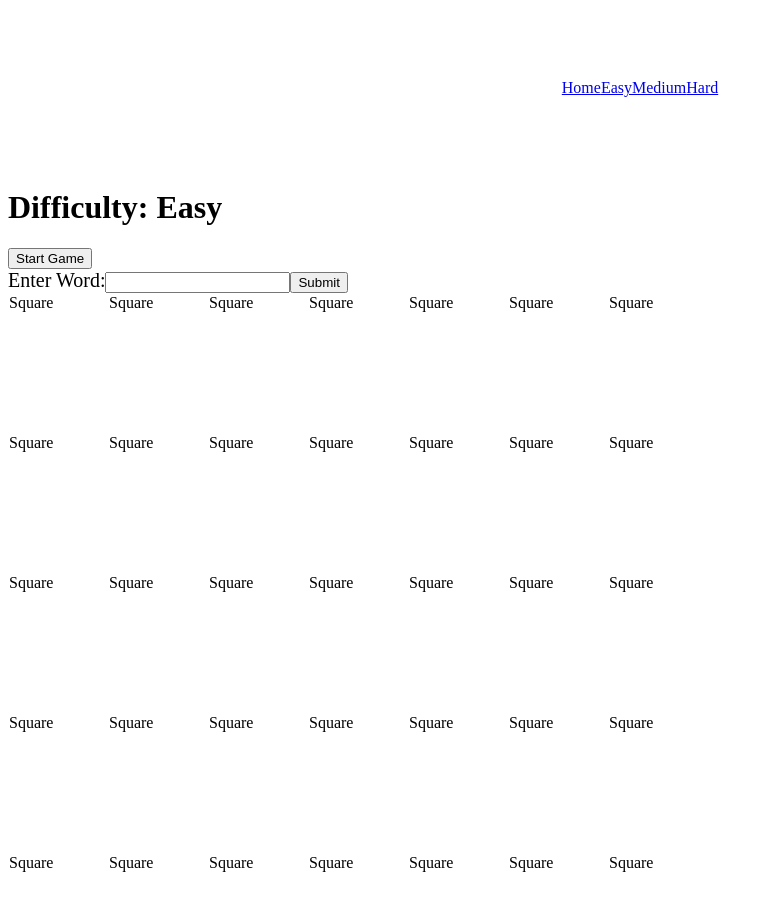
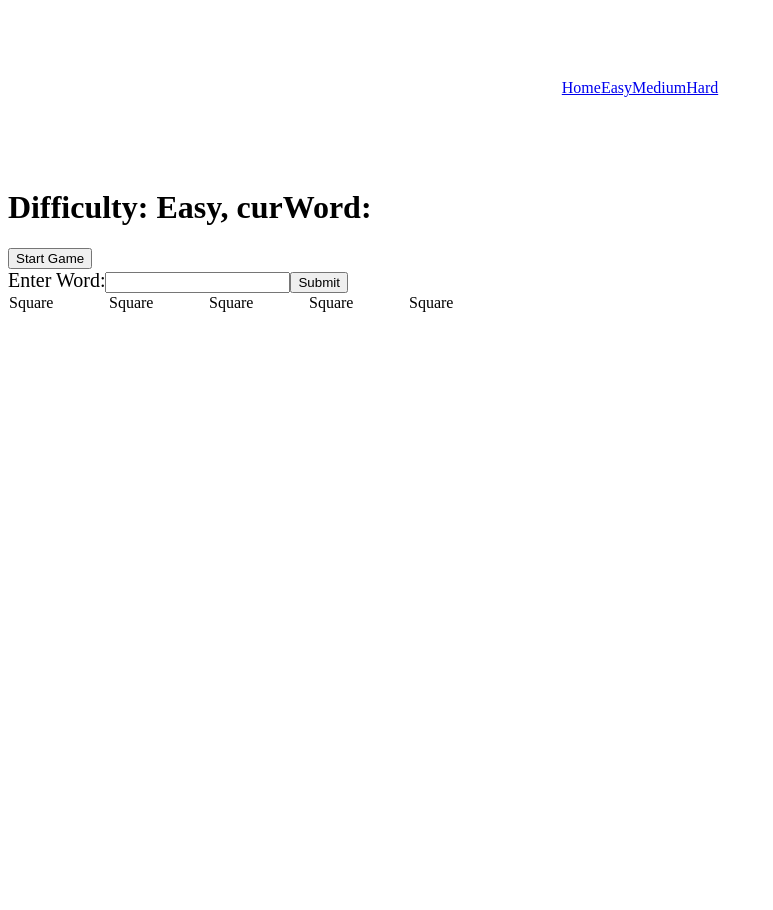
Before and after one commit to amlcheung/WebDev_project2, a React (Create React App) app: page /easy in a window 1280 px wide. Shown: the top 910 px of the page, without its empty margins (0-773 px from the left). Built offline with nearby package versions, Linux system fonts and the light colour scheme.

Commit message:
updated curWord

```diff
--- a/src/component/Easy.css
+++ b/src/component/Easy.css
@@ -7,9 +7,13 @@ Body {
     width: 500px;
     height: 700px;
     margin: 1px;
+    /* border: 1px solid black; */
     display: grid;
     grid-template-columns: 100px 100px 100px 100px 100px;
-    grid-row: 100px 100px 100px 100px 100px 100px 100px;
+    grid-template-rows: 100px 100px 100px 100px 100px 100px 100px;
+
+
+
 }
 
 
--- a/src/component/Easy.jsx
+++ b/src/component/Easy.jsx
@@ -21,7 +21,6 @@ export default function Easy(props) {
     }
 
     function getWordFromState(state) {
-        // console.log("i was useSelected!")
         return state.word;
     }
 
@@ -34,12 +33,18 @@ export default function Easy(props) {
 
     return(
         <div>
-            <h1>Difficulty: Easy</h1>
-            {curWord}
+            <h1>Difficulty: Easy, curWord: {curWord}</h1>
             <button onClick={getWord}>Start Game</button>
             <InputBox></InputBox>
             {/* <div>Here: {curWord}</div> */}
             <div className="board-container">
+                {/* <div><Square></Square></div>
+                <div><Square></Square></div>
+                <div><Square></Square></div>
+                <div><Square></Square></div>
+                <div><Square></Square></div> */}
+
+                <Square></Square>
                 <Square></Square>
 
                 <Square></Square>
@@ -48,7 +53,20 @@ export default function Easy(props) {
 
                 <Square></Square>
 
+
+
+            {/* <Square></Square>
+
             <Square></Square>
+
+            <Square></Square>
+
+            <Square></Square>
+
+            <Square></Square> */}
+
+
+{/*
 
             <Square></Square>
 
@@ -61,15 +79,8 @@ export default function Easy(props) {
             <Square></Square>
 
 
-                <Square></Square>
 
-                <Square></Square>
 
-                <Square></Square>
-
-                <Square></Square>
-
-                <Square></Square>
 
             <Square></Square>
 
@@ -82,15 +93,7 @@ export default function Easy(props) {
             <Square></Square>
 
 
-                <Square></Square>
 
-                <Square></Square>
-
-                <Square></Square>
-
-                <Square></Square>
-
-                <Square></Square>
 
             <Square></Square>
 
@@ -114,6 +117,22 @@ export default function Easy(props) {
             <Square></Square>
 
 
+
+            <Square></Square>
+
+            <Square></Square>
+
+            <Square></Square>
+
+            <Square></Square>
+
+            <Square></Square> */}
+
+
+
+
+
+
             </div>
     </div>
 
--- a/src/component/Square.css
+++ b/src/component/Square.css
@@ -1,5 +1,5 @@
 .square {
     width: 100px;
     height: 100px;
-    border: 5px solid grey;
+    border: 1px solid black;
 }
```
Lines whose indentation alone changed are shown as unchanged.
